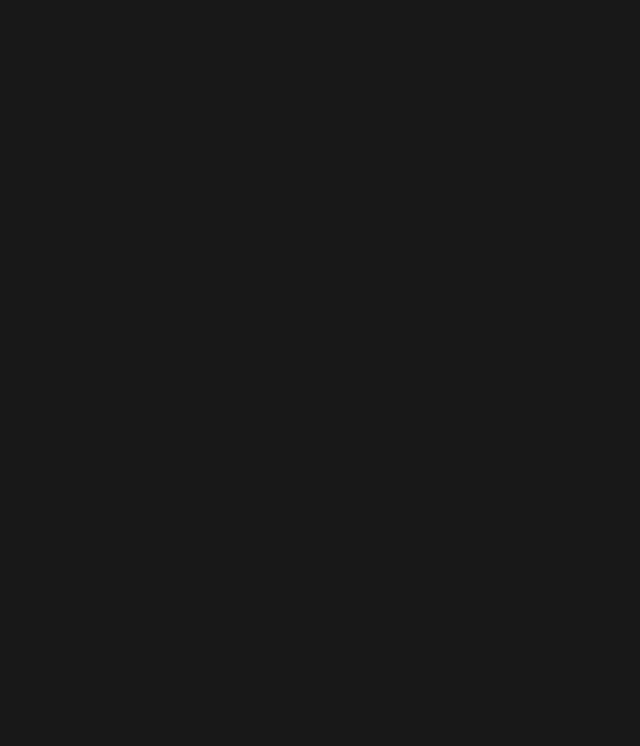
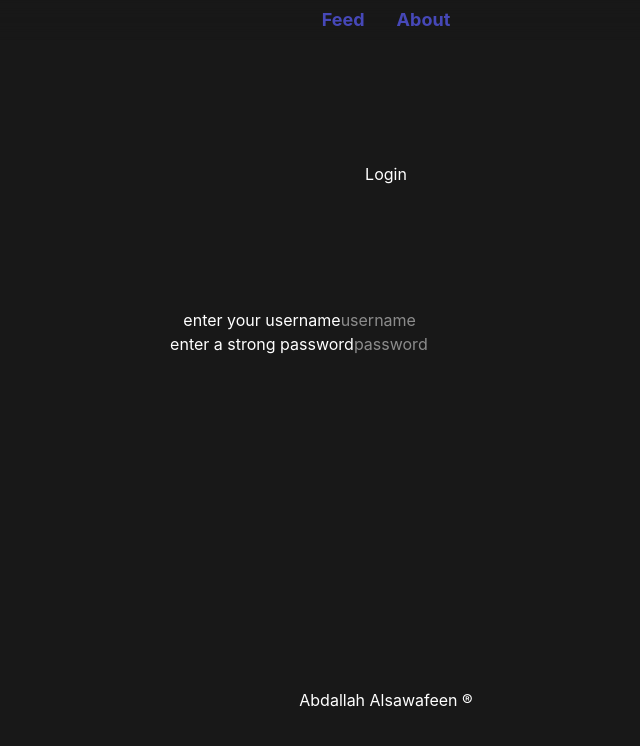
Before and after one commit to aboodJS/social-media-frontend, a Vue app: page /login in a window 1280 px wide. Before the commit this address had no page. Shown: the top 746 px of the page, without its empty margins (254-894 px from the left). Built offline with nearby package versions, Linux system fonts and the light colour scheme.

Commit message:
created a form component

```diff
--- /dev/null
+++ b/src/components/AuthForm.vue
@@ -0,0 +1,11 @@
+<script setup>
+const props = defineProps(["path"])
+
+</script>
+
+<template>
+    <form :action="props.path" method="post" class="justify-self-center">
+        <div><label for="username">enter your username</label><input placeholder="username" type="text"></div>
+        <div><label for="password">enter a strong password</label><input placeholder="password" type="password"></div>
+    </form>
+</template>
--- a/src/components/TopBar.vue
+++ b/src/components/TopBar.vue
@@ -1,5 +1,5 @@
 <template>
-    <nav class="flex gap-8 justify-center w-screen fixed backdrop-blur-lg h-[5vh] items-center z-10 top-0 bg-transparent">
+    <nav class="flex gap-8 justify-center w-screen sticky backdrop-blur-lg h-[5vh] items-center z-10 top-0 bg-transparent">
         <div class="font-bold text-[#4648b8] text-lg cursor-pointer"><RouterLink to="/feed">Feed</RouterLink></div>
         <div class="font-bold text-[#4648b8] text-lg cursor-pointer">About</div>
     </nav>
--- a/src/pages/Home.vue
+++ b/src/pages/Home.vue
@@ -16,7 +16,7 @@ import TopBar from '@/components/TopBar.vue';
     </section>
     <section class="h-[33vh] grid justify-center text-center content-evenly">
       <h1 class="text-3xl font-bold">join us today!</h1>
-      <div class="flex  items-center justify-center gap-3"><button class="w-30 font-bold hover:bg-[#3a3c9f] cursor-pointer transition p-3 rounded bg-[#4648b8]">Login</button><button class="w-30 font-bold hover:bg-[#3a3c9f] cursor-pointer transition p-3 rounded bg-[#4648b8]">Signup</button></div>
+      <div class="flex  items-center justify-center gap-3"><button class="w-30 font-bold hover:bg-[#3a3c9f] cursor-pointer transition p-3 rounded bg-[#4648b8] underline-0"><RouterLink to="/login">Login</RouterLink></button><button class="w-30 font-bold hover:bg-[#3a3c9f] cursor-pointer transition p-3 rounded bg-[#4648b8] underline-0"><RouterLink to="/signup">Signup</RouterLink></button></div>
     </section>
   </main>
   <FooterBar></FooterBar>
--- /dev/null
+++ b/src/pages/Login.vue
@@ -0,0 +1,16 @@
+<script setup lang="ts">
+import AuthForm from '@/components/AuthForm.vue';
+import FooterBar from '@/components/FooterBar.vue';
+import TopBar from '@/components/TopBar.vue';
+
+</script>
+
+<template>
+    <main class="h-screen grid text-white justify-center text-center">
+        <TopBar></TopBar>
+        <h1>Login</h1>
+        <AuthForm path="http://localhost:3000/Signup"></AuthForm>
+        <FooterBar></FooterBar>
+    </main>
+
+</template>
--- /dev/null
+++ b/src/pages/Signup.vue
@@ -0,0 +1,16 @@
+<script setup lang="ts">
+import AuthForm from '@/components/AuthForm.vue';
+import FooterBar from '@/components/FooterBar.vue';
+import TopBar from '@/components/TopBar.vue';
+
+</script>
+
+<template>
+    <main class="h-screen grid text-white justify-center text-center">
+        <TopBar></TopBar>
+        <h1>Sign up</h1>
+        <AuthForm path="http://localhost:3000/Signup"></AuthForm>
+        <FooterBar></FooterBar>
+    </main>
+
+</template>
--- a/src/router/index.js
+++ b/src/router/index.js
@@ -1,10 +1,15 @@
 import Feed from '@/pages/Feed.vue'
 import Home from '@/pages/Home.vue'
+import Login from '@/pages/Login.vue'
+import Signup from '@/pages/Signup.vue'
 import { createRouter, createWebHistory } from 'vue-router'
 
 const router = createRouter({
   history: createWebHistory(import.meta.env.BASE_URL),
-  routes: [{path: '/', name: "main page", component: Home}, {path: "/feed", name: 'feed', component: Feed}],
+  routes: [{path: '/', name: "main page", component: Home}, {path: "/feed", name: 'feed', component: Feed},
+    {path: "/login", name: 'login', component: Login},
+    {path: "/signup", name: 'signup', component: Signup}
+  ],
 })
 
 export default router
```
